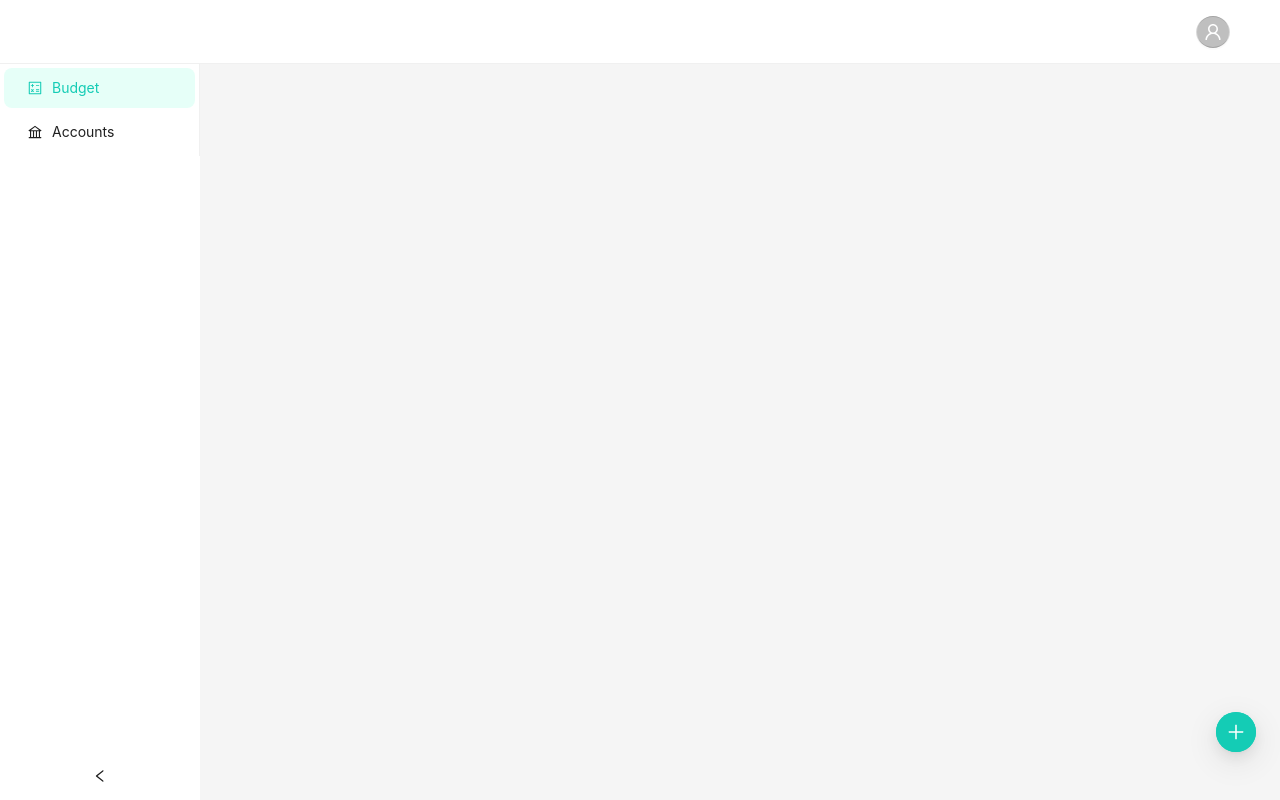
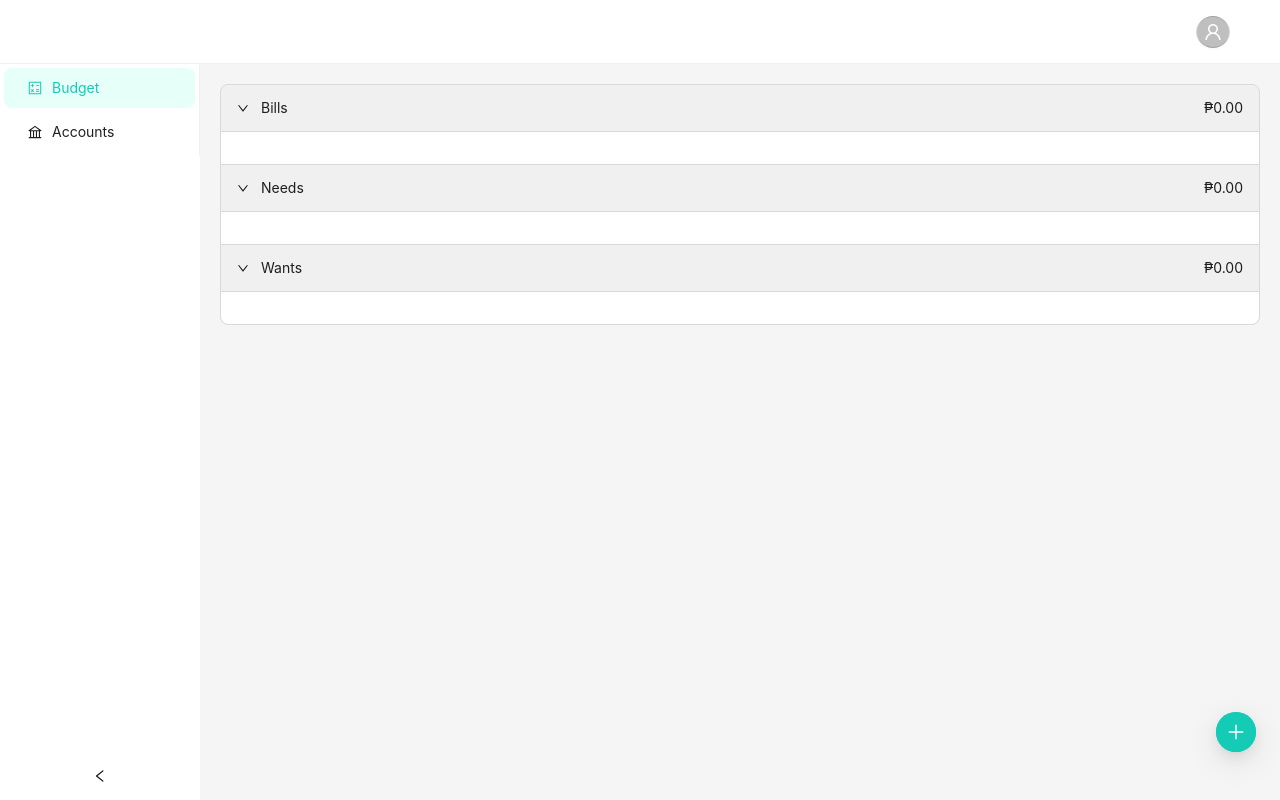
Before and after one commit to pandenutella/expense-tracker, a Next.js app: page /budget in a window 1280 px wide. Built offline with nearby package versions, Linux system fonts and the light colour scheme; no server answers; sample sign-in values are in the browser's storage.

Commit message:
Create empty budget collapse

```diff
--- a/app/(private)/budget/page.js
+++ b/app/(private)/budget/page.js
@@ -1,5 +1,7 @@
 "use client";
 
+import BudgetCollapse from "@/components/BudgetCollapse";
+
 export default function AppBudgetPage() {
-  return <></>;
+  return <BudgetCollapse />;
 }
--- /dev/null
+++ b/components/BudgetCollapse.js
@@ -0,0 +1,37 @@
+import useResponsiveValue from "@/hooks/useResponsiveValue";
+import { Collapse } from "antd";
+import { useMemo } from "react";
+
+const phPeso = new Intl.NumberFormat("en-PH", {
+  style: "currency",
+  currency: "PHP",
+});
+
+export default function BudgetCollapse() {
+  const size = useResponsiveValue("medium", "small");
+
+  const items = [
+    {
+      key: "bills",
+      label: "Bills",
+      children: <></>,
+      extra: phPeso.format(0),
+    },
+    {
+      key: "needs",
+      label: "Needs",
+      children: <></>,
+      extra: phPeso.format(0),
+    },
+    {
+      key: "wants",
+      label: "Wants",
+      children: <></>,
+      extra: phPeso.format(0),
+    },
+  ];
+
+  const activeKeys = useMemo(() => items.map((item) => item.key), items);
+
+  return <Collapse defaultActiveKey={activeKeys} items={items} size={size} />;
+}
```
